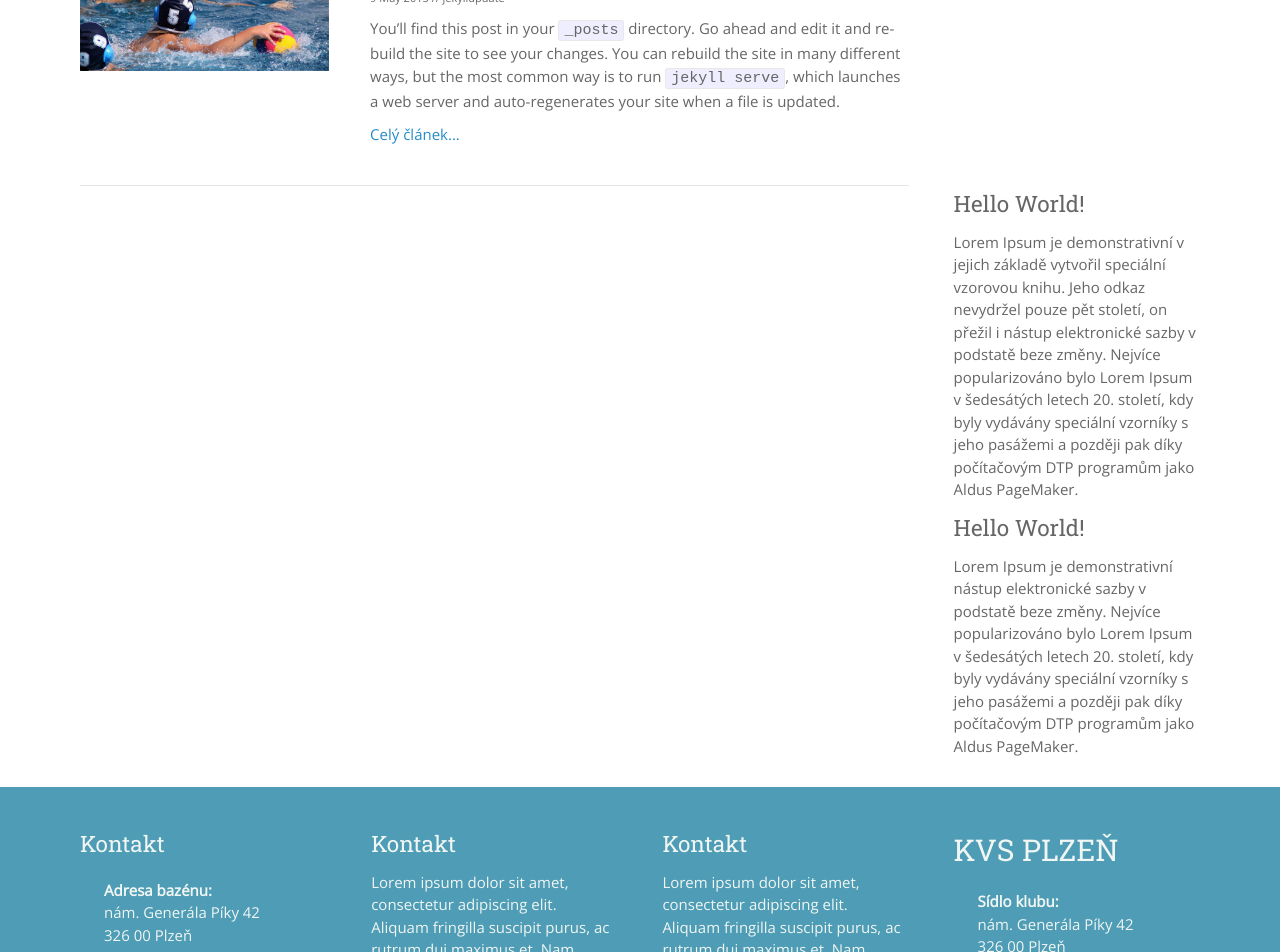
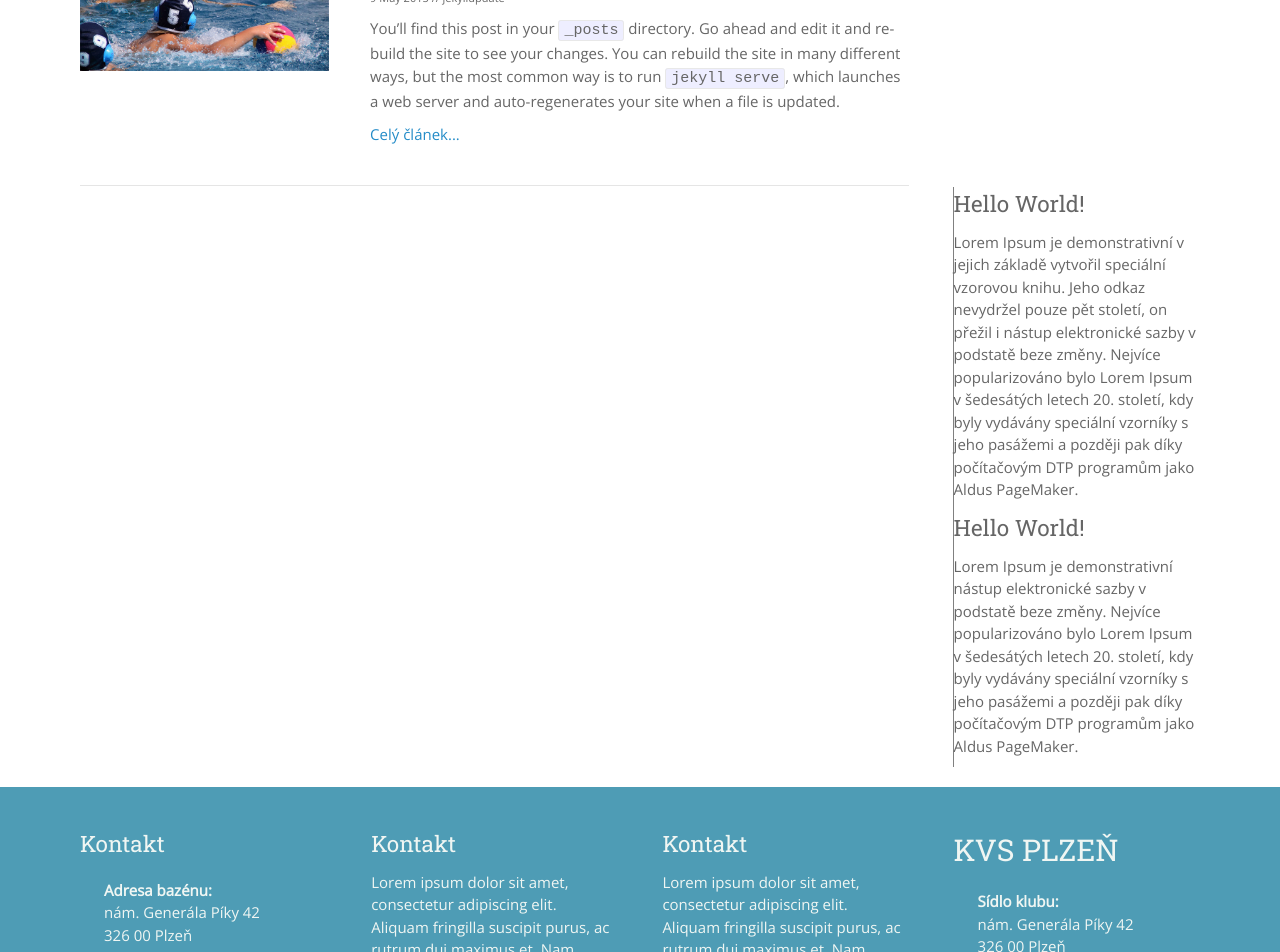
Before and after one commit to SteveVil/KVS-web, a Jekyll site: the page built from Blog/index.html, in a window 1280 px wide. Shown: the part 489-1441 px from the top of the page. Built offline with Jekyll 4.4.1, drawn with Linux system fonts in a browser that asks for light colours; the list of posts is cut into pages by our own code.

Commit message:
Update _layout.sass

```diff
--- a/_sass/_layout.sass
+++ b/_sass/_layout.sass
@@ -39,7 +39,7 @@
 .sidebar
 	width: 22%
 	float: right
-	border-left: 1px solid rgba(255, 255, 255, 0.3)
+	border-left: 1px solid grey
 	-moz-box-sizing: border-box
 
 
```
